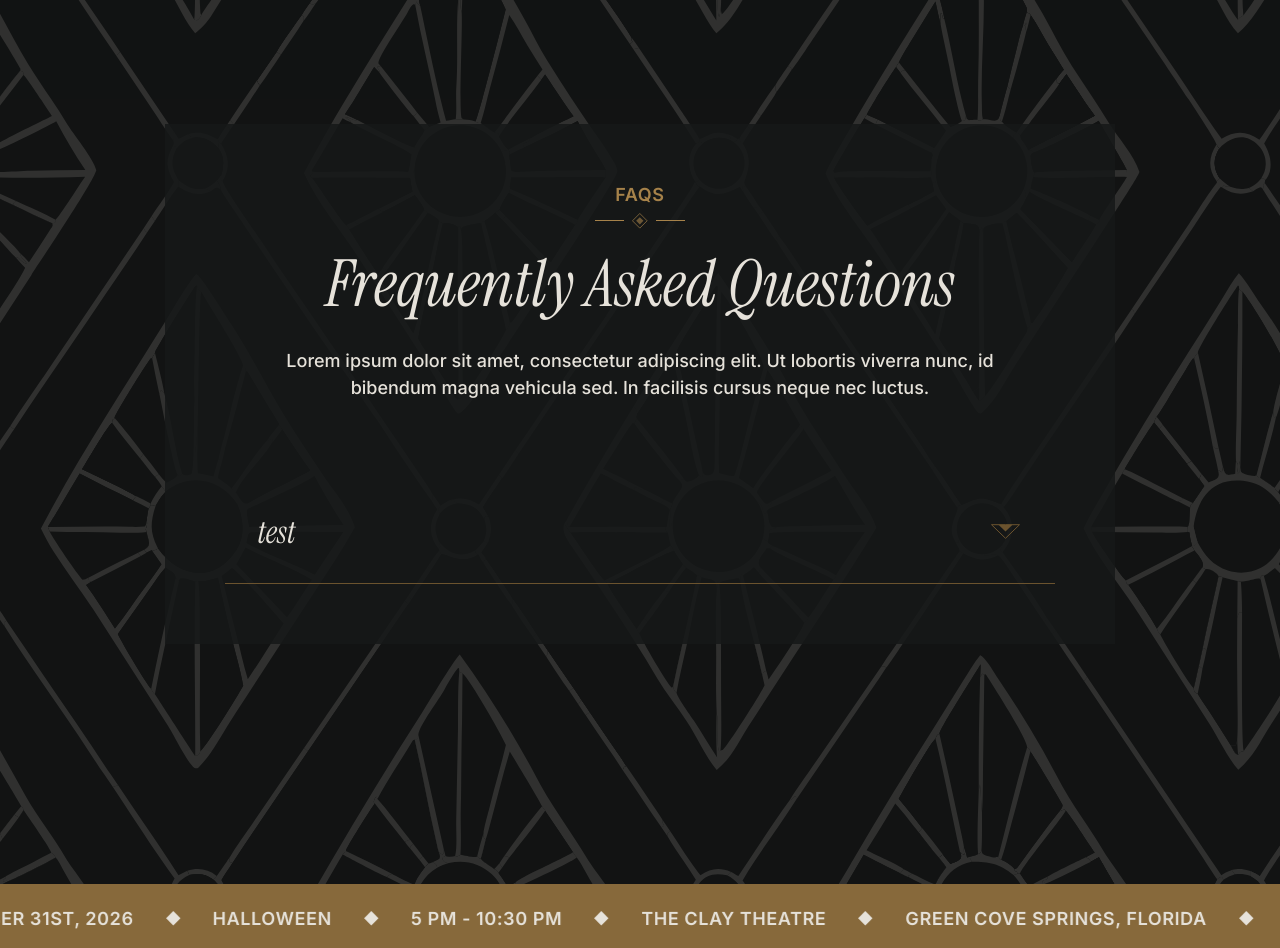
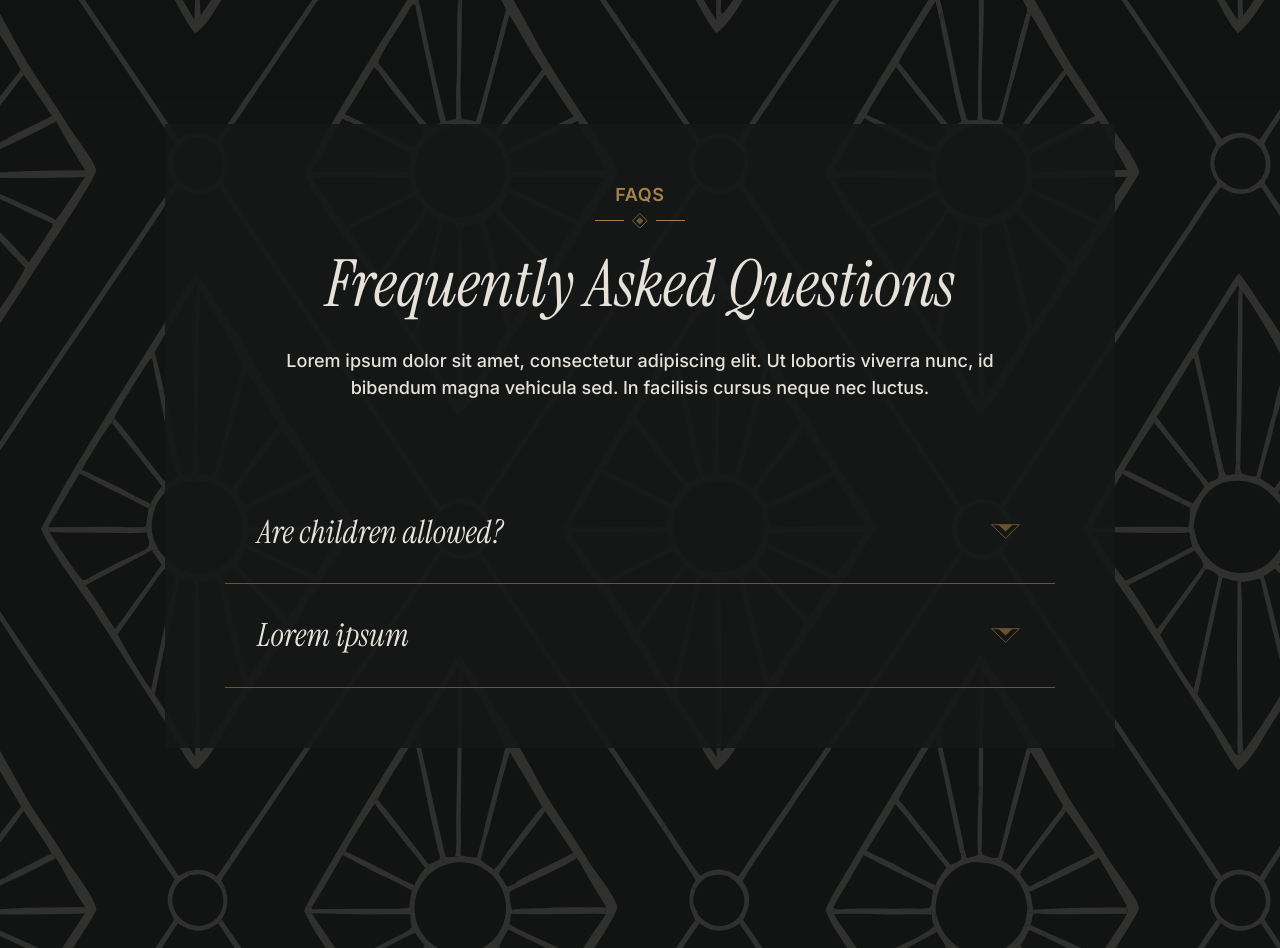
Before and after one commit to akhachadoorian/Wedding, a React (Vite) app: page /details in a window 1280 px wide. Shown: the part 4220-5168 px from the top of the page. Built offline with nearby package versions, Linux system fonts and the light colour scheme.

Commit message:
<update> Accordions

```diff
--- a/src/components/Accordions/Accordions.scss
+++ b/src/components/Accordions/Accordions.scss
@@ -2,7 +2,7 @@
 
 
 .accordion {
-    padding: var(--space-400);
+
     border-bottom: 1px solid var(--gold-700);
     transition: $transition;
 
@@ -17,14 +17,17 @@
         justify-content: space-between;
         gap: var(--space-100);
 
+        padding: var(--space-400);
+        transition: $transition;
+
         &:hover {
-
+            cursor: pointer;
         }
     }
 
     &-answer {
         color: var(--cream-700);
-        margin-top: var(--space-400);;
+        padding: 0 var(--space-400) var(--space-400) var(--space-400);
     }
 
     &-caret {
@@ -46,7 +49,7 @@
         border-bottom: 1px solid var(--gold-500);
 
         .accordion-caret {
-            transform: rotate(90deg)
+            transform: rotate(90deg);
 
             svg path {
 
@@ -54,4 +57,22 @@
         }
     }
 
+    &-closed {
+        .accordion-question:hover {
+
+            background: var(--black-900);
+
+            .accordion-caret {
+
+            }
+        }
+    }
 }
+
+.accordions {
+    &-inner {
+        display: flex;
+        flex-direction: column;
+        // gap: var(--space-100)
+    }
+}
--- a/src/components/Accordions/Accordions.tsx
+++ b/src/components/Accordions/Accordions.tsx
@@ -1,7 +1,7 @@
 import React, { useState } from "react";
 
 import { AnimatePresence, motion } from "motion/react";
-
+import ReactMarkdown from "react-markdown";
 import "./Accordions.scss";
 
 export type AccordionProps = {
@@ -31,15 +31,20 @@ export function Accordion({ className, question, answer }: AccordionProps) {
             </div>
             <AnimatePresence>
                 {accordionOpen && (
-                    <motion.div initial={{ height: 0, opacity: 0 }} animate={{ height: "auto", opacity: 1 }} exit={{ height: 0, opacity: 0 }} transition={{ duration: 0.5 }}>
+                    <motion.div
+                        initial={{ height: 0, opacity: 0 }}
+                        animate={{ height: "auto", opacity: 1 }}
+                        exit={{ height: 0, opacity: 0 }}
+                        transition={{ height: { duration: 0.4, ease: "easeInOut" }, opacity: { duration: 0.2 } }}
+                        style={{ overflow: "hidden" }}
+                    >
+
                         <div className="accordion-answer">
-                            <p className="body-l">{answer}</p>
+                            <ReactMarkdown components={{ p: ({ children }) => <p className={"body-l"}>{children}</p> }}>{answer}</ReactMarkdown>
                         </div>
                     </motion.div>
                 )}
             </AnimatePresence>
-
-            {/* {body && <ReactMarkdown components={{ p: ({ children }) => <p className={`body-md ${headingSize === "h2" ? "body-l" : "body"}`}>{children}</p> }}>{body}</ReactMarkdown>} */}
         </div>
     );
 }
@@ -51,8 +56,8 @@ export type AccordionsProps = {
 
 export default function Accordions({ className, accordions }: AccordionsProps) {
     return (
-        <div className={`accordions-wrapper ${className ?? ""}`}>
-            <div className="accordions">
+        <div className={`accordions ${className ?? ""}`}>
+            <div className="accordions-inner">
                 {accordions.map((a, idx) => (
                     <Accordion key={idx} question={a.question} answer={a.answer} />
                 ))}
--- a/src/components/globals/Navigation/Navigation.tsx
+++ b/src/components/globals/Navigation/Navigation.tsx
@@ -38,7 +38,7 @@ function renderDropdown(item: NavDropdown, onNavigate: () => void, isOpen: boole
     return (
         <AnimatePresence>
             {isOpen && (
-                <motion.div initial={{ height: 0, opacity: 0 }} animate={{ height: "auto", opacity: 1 }} exit={{ height: 0, opacity: 0 }} transition={{ duration: 0.4 }}>
+                <motion.div  style={{ overflow: "hidden" }} initial={{ height: 0, opacity: 0 }} animate={{ height: "auto", opacity: 1 }} exit={{ height: 0, opacity: 0 }} transition={{ duration: 0.4 }}>
                     <div onMouseEnter={onMouseEnter} onMouseLeave={onMouseLeave} className={`dropdown ${isOpen ? "open" : ""}`} id={`dd-${item.text}`}>
                         <div className="dropdown-inner">
                             {item.children.map((child) => (
--- a/src/generated/details.content.ts
+++ b/src/generated/details.content.ts
@@ -1,9 +1,23 @@
 // ⚠️  Auto-generated — do not edit directly.
 // Edit vault/Content/Details.md instead, then re-run: npx tsx scripts/generate.ts
 
+import type { AccordionsProps } from "../components/Accordions/Accordions";
 import type { CopyOnlyProps } from "../components/CopyOnly/CopyOnly";
 import type { MediaWithCopyProps } from "../components/MediaWithCopy/MediaWithCopy";
 import type { SmallTextTagHeroProps } from "../components/heros/SmallTextTagHero/SmallTextTagHero";
+
+export const fAQItemsAccordionsContent: Omit<AccordionsProps, 'className'> = {
+  accordions: [
+    {
+      question: "Are children allowed?",
+      answer: "Lorem ipsum dolor sit amet, consectetur adipiscing elit. Ut lobortis viverra nunc, id bibendum magna vehicula sed. In facilisis cursus neque nec luctus.",
+    },
+    {
+      question: "Lorem ipsum",
+      answer: "Lorem ipsum dolor sit amet, consectetur adipiscing elit. Ut lobortis viverra nunc, id bibendum magna vehicula sed. In facilisis cursus neque nec luctus.",
+    },
+  ],
+};
 
 export const timelineCopyOnlyContent: Omit<CopyOnlyProps, "variation" | "headingSize"> = {
   eyebrow: "Wedding Day",
--- a/src/pages/Details.tsx
+++ b/src/pages/Details.tsx
@@ -2,12 +2,12 @@ import { useRef, useEffect } from "react";
 import gsap from "gsap";
 import { ScrollTrigger } from "gsap/ScrollTrigger";
 import SmallTextTagHero from "../components/heros/SmallTextTagHero/SmallTextTagHero";
-import { dressCodeCopyOnlyContent, fAQsCopyOnlyContent, heroSmallTextTagHeroContent, timelineCopyOnlyContent, venueMediaWithCopyContent, weddingPartyCopyOnlyContent } from "../generated/details.content";
+import { dressCodeCopyOnlyContent, fAQItemsAccordionsContent, fAQsCopyOnlyContent, heroSmallTextTagHeroContent, timelineCopyOnlyContent, venueMediaWithCopyContent, weddingPartyCopyOnlyContent } from "../generated/details.content";
 import Slant from "../components/Slant/Slant";
 import CopyOnly from "../components/CopyOnly/CopyOnly";
 import MediaWithCopy from "../components/MediaWithCopy/MediaWithCopy";
 import { useFadeIn } from "../hooks/useFadeIn";
-import { Accordion } from "../components/Accordions/Accordions";
+import Accordions, { Accordion } from "../components/Accordions/Accordions";
 
 gsap.registerPlugin(ScrollTrigger);
 
@@ -117,8 +117,7 @@ export default function Details({ loaded = true }: { loaded?: boolean })  {
                 <div className="section-inner">
                     <CopyOnly variation="center" headingSize="h2" {...fAQsCopyOnlyContent} />
 
-                    <Accordion question="test" answer="answers"/>
-                    {/* TODO: add faqs */}
+                    <Accordions {...fAQItemsAccordionsContent} />
                 </div>
             </section>
         </div>
--- a/src/styles/pages/_details.scss
+++ b/src/styles/pages/_details.scss
@@ -35,12 +35,12 @@
         @include big {
             padding: calc(var(--space-1500) + var(--layout-section-padding)) var(--layout-column-margin);
 
-            margin-top: -70px;
+            margin-top: -70px; // TODO: Fix the top margin to hug to the previous block
         }
 
         .section-inner {
-            background-color: rgba(22, 24, 24, 0.85);
-            padding: var(--space-750);
+            background-color: rgba(22, 24, 24, 0.90);
+            padding: var(--space-500) var(--space-300);
 
             display: flex;
             flex-direction: column;
@@ -48,7 +48,7 @@
 
             @include big {
                 gap: var(--space-1000);
-                // max-width: 76.042vw;
+                padding: var(--space-750);
                 max-width: calc(60.417vw + var(--space-700));
                 margin: 0 auto;
             }
```
Also changed, not shown: scripts/mappings/content/Accordions.mapping.ts (added, +22 -0 lines).
